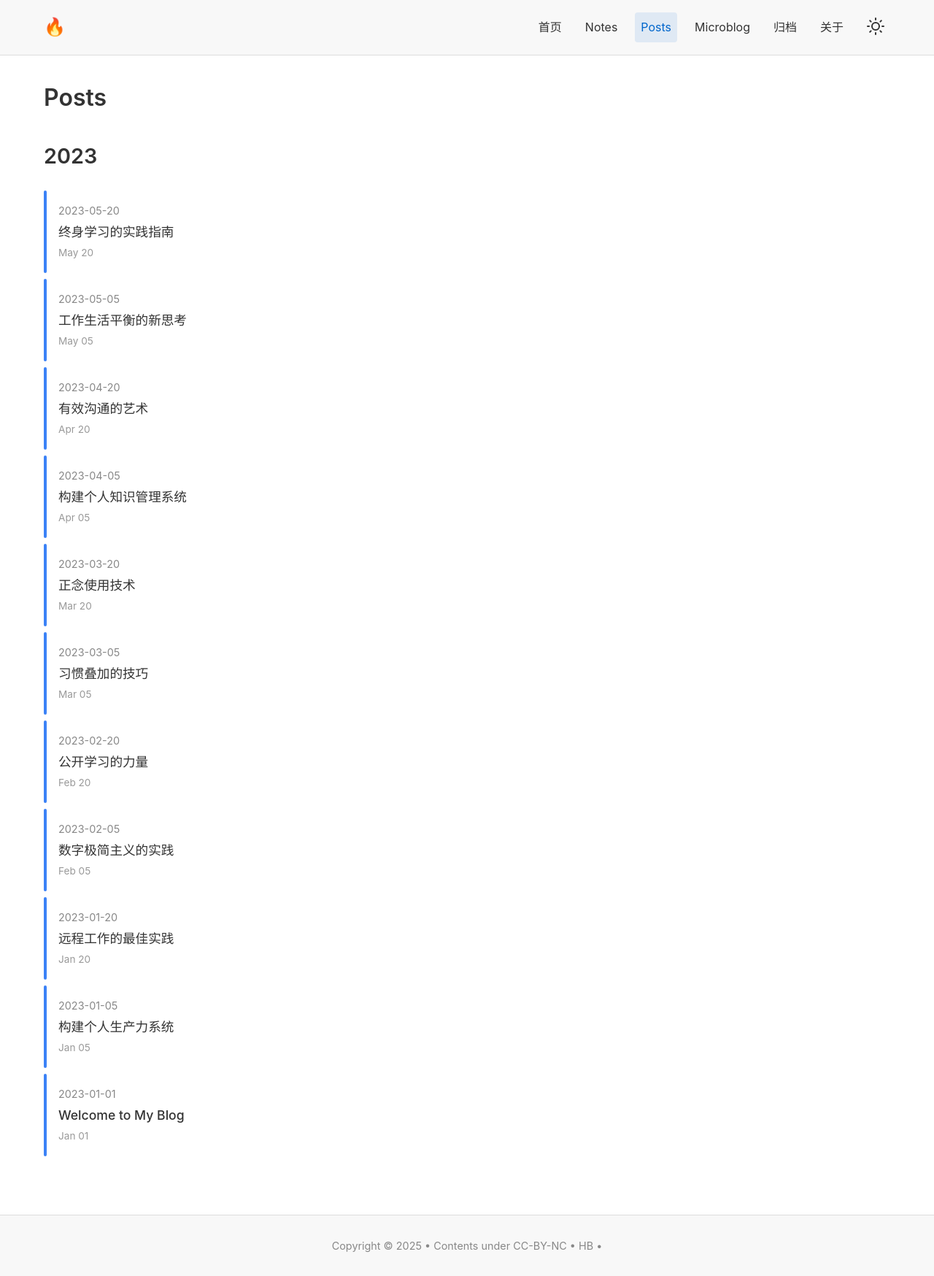
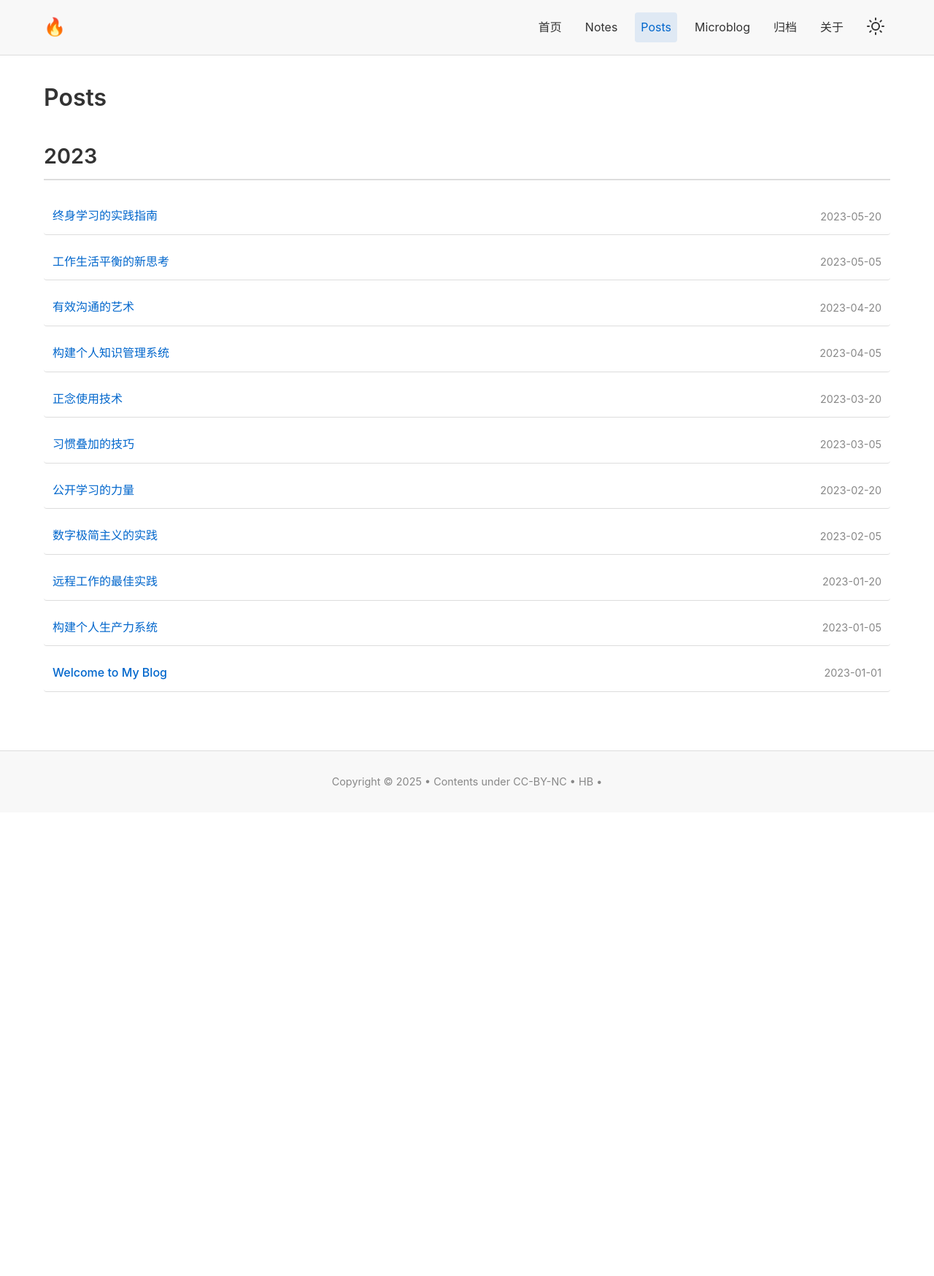
Before and after one commit to HelloPages/hbblog, a Jekyll site: the page built from _pages/posts.html, in a window 1280 px wide. Shown: the whole page at 73% size. Built offline with Jekyll 4.4.1, drawn with Linux system fonts in a browser that asks for light colours; after the commit the page ends 1113 px from its top, so only the background shows below that.

Commit message:
feat: enhance Notes, Posts, Microblog layouts and fix pagination
Adjust layout, add hover effect, and resolve pagination issues.

#VERCEL_SKIP

Co-authored-by: null <201108396+HelloPages@users.noreply.github.com>

```diff
--- a/_config.yml
+++ b/_config.yml
@@ -21,8 +21,20 @@ highlighter: rouge                       # 代码高亮器
 permalink: /:categories/:year/:month/:day/:title/  # 文章URL格式
 
 # 分页设置
-paginate: 5                           # 每页显示文章数
-paginate_path: "/page:num/"             # 分页URL格式
+paginate: 5                              # 首页每页显示文章数
+paginate_path: "/page:num/"              # 首页分页URL格式
+
+# 分类页面分页设置 - 为各个分类页面添加独立的分页配置
+category_pagination:
+  notes:
+    per_page: 5                          # Notes每页显示5篇文章
+    path: "/notes/page:num/"             # Notes分页URL格式
+  posts:
+    per_page: 5                          # Posts每页显示5篇文章
+    path: "/posts/page:num/"             # Posts分页URL格式
+  microblog:
+    per_page: 5                          # Microblog每页显示5篇文章
+    path: "/microblog/page:num/"         # Microblog分页URL格式
 
 # 首页显示设置
 home_display:
@@ -36,6 +48,7 @@ plugins:
   - jekyll-seo-tag                      # SEO优化插件 (开启/关闭: 注释此行)
   - jekyll-paginate                     # 分页插件 (开启/关闭: 注释此行)
   - jekyll-sitemap                      # 网站地图插件 (开启/关闭: 注释此行)
+  - jekyll-paginate-v2                  # 高级分页插件，支持多分页
 
 # 主题特性开关
 theme_settings:
--- a/_pages/posts.html
+++ b/_pages/posts.html
@@ -2,30 +2,39 @@
 layout: default
 title: Posts
 permalink: /posts
+pagination:
+  enabled: true
+  collection: posts
+  category: posts
+  per_page: 5
+  sort_field: date
+  sort_reverse: true
 ---
 
 <div class="posts">
   <h1 class="page-title">Posts</h1>
 
-  {% assign posts_by_year = site.categories.posts | group_by_exp: "post", "post.date | date: '%Y'" | sort: "name" | reverse %}
+  {% assign posts = site.categories.posts | sort: 'date' | reverse %}
+  {% assign posts_by_year = posts | group_by_exp: "post", "post.date | date: '%Y'" | sort: "name" | reverse %}
 
   {% for year_group in posts_by_year %}
     <div class="year-section">
       <h2>{{ year_group.name }}</h2>
 
-      <div class="post-entries">
+      <ul class="post-list">
         {% for post in year_group.items %}
-          <div class="post-entry">
-            <a href="{{ post.url | relative_url }}" class="post-entry-link">
-              <div class="post-entry-date">{{ post.date | date: "%Y-%m-%d" }}</div>
-              <div class="post-entry-title">{{ post.title }}</div>
-              <div class="post-entry-month">{{ post.date | date: "%b %d" }}</div>
-            </a>
-          </div>
+          <!-- 标题左侧，时间右侧，鼠标经过显示颜色 #f0f8ff -->
+          <li class="post-item">
+            <a href="{{ post.url | relative_url }}" class="post-link">{{ post.title }}</a>
+            <span class="post-date">{{ post.date | date: "%Y-%m-%d" }}</span>
+          </li>
         {% endfor %}
-      </div>
+      </ul>
     </div>
   {% endfor %}
 
-  {% include pagination.html %}
+  <!-- 分页导航 -->
+  {% if paginator.total_pages > 1 %}
+    {% include pagination.html %}
+  {% endif %}
 </div>
--- a/assets/css/style.scss
+++ b/assets/css/style.scss
@@ -14,6 +14,7 @@
   --accent-color: #3b82f6;
   --date-color: #888888;
   --month-color: #999999;
+  --hover-bg: #f0f8ff; /* 鼠标悬停背景色 - 添加备注 */
 }
 
 .dark-mode {
@@ -28,6 +29,7 @@
   --accent-color: #4f8df9;
   --date-color: #aaaaaa;
   --month-color: #888888;
+  --hover-bg: #1a2a3a; /* 暗色模式下的鼠标悬停背景色 - 添加备注 */
 }
 
 * {
@@ -124,6 +126,49 @@ body {
   color: var(--text-color);
 }
 
+/* 文章列表样式 - 标题左边，时间右边，同一行 */
+.post-list {
+  list-style: none;
+  padding: 0;
+  margin: 0;
+}
+
+/* 修改文章项样式，使标题在左侧，时间在右侧 - 添加备注 */
+.post-item {
+  display: flex;
+  justify-content: space-between;
+  align-items: center;
+  margin-bottom: 0.75rem;
+  padding: 0.75rem;
+  border-bottom: 1px solid var(--border-color);
+  transition: background-color 0.2s ease;
+  border-radius: 4px;
+}
+
+/* 添加鼠标悬停效果，背景色为 #f0f8ff - 添加备注 */
+.post-item:hover {
+  background-color: var(--hover-bg);
+}
+
+.post-link {
+  text-decoration: none;
+  color: var(--link-color);
+  font-weight: 500;
+  transition: color 0.3s ease;
+  flex-grow: 1;
+  margin-right: 1rem;
+}
+
+.post-link:hover {
+  color: var(--hover-color);
+}
+
+.post-date {
+  color: var(--date-color);
+  font-size: 0.9rem;
+  white-space: nowrap;
+}
+
 /* 年份部分 */
 .year-section {
   margin-bottom: 3rem;
@@ -134,64 +179,8 @@ body {
   margin-bottom: 1.5rem;
   color: var(--text-color);
   font-weight: 600;
-}
-
-/* 文章条目样式 - 新的样式，类似截图 */
-.post-entries {
-  display: flex;
-  flex-direction: column;
-  gap: 0.5rem;
-}
-
-.post-entry {
-  position: relative;
-  padding-left: 4px;
-}
-
-.post-entry::before {
-  content: "";
-  position: absolute;
-  left: 0;
-  top: 0;
-  bottom: 0;
-  width: 4px;
-  background-color: var(--accent-color);
-  border-radius: 2px;
-}
-
-.post-entry-link {
-  display: block;
-  padding: 1rem;
-  text-decoration: none;
-  background-color: var(--bg-color);
-  border-radius: 4px;
-  transition: background-color 0.2s ease;
-}
-
-.post-entry-link:hover {
-  background-color: rgba(0, 0, 0, 0.03);
-}
-
-.dark-mode .post-entry-link:hover {
-  background-color: rgba(255, 255, 255, 0.05);
-}
-
-.post-entry-date {
-  font-size: 0.9rem;
-  color: var(--date-color);
-  margin-bottom: 0.25rem;
-}
-
-.post-entry-title {
-  font-size: 1.1rem;
-  font-weight: 500;
-  color: var(--text-color);
-  margin-bottom: 0.25rem;
-}
-
-.post-entry-month {
-  font-size: 0.85rem;
-  color: var(--month-color);
+  border-bottom: 2px solid var(--border-color);
+  padding-bottom: 0.5rem;
 }
 
 /* 首页样式 */
@@ -398,19 +387,18 @@ body {
     padding: 1rem;
   }
 
-  .post-entry-link {
-    padding: 0.75rem;
+  /* 在小屏幕上调整文章项的布局 - 添加备注 */
+  .post-item {
+    flex-direction: column;
+    align-items: flex-start;
   }
 
-  .post-entry-date {
-    font-size: 0.8rem;
+  .post-link {
+    margin-right: 0;
+    margin-bottom: 0.5rem;
   }
 
-  .post-entry-title {
-    font-size: 1rem;
-  }
-
-  .post-entry-month {
-    font-size: 0.75rem;
+  .post-date {
+    align-self: flex-end;
   }
 }
```
Also changed, not shown: Gemfile (+7 -5 lines), _pages/microblog.html (+20 -11 lines), _pages/notes.html (+20 -11 lines).
